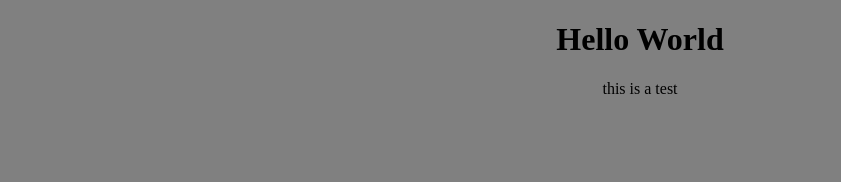
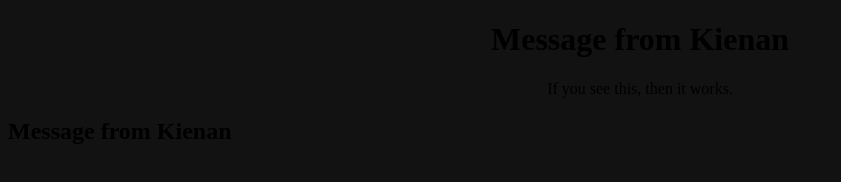
Before and after one commit to some1ishere1437/some1ishere1437.github.io, a plain HTML site: page index.html in a window 1280 px wide. Shown: the whole page, without its empty margins (0-841 px from the left). Drawn offline with Linux system fonts and the light colour scheme.

Commit message:
Update index.html

```diff
--- a/index.html
+++ b/index.html
@@ -7,8 +7,9 @@ p {text-align: center;}
 
 </style>
 </head>
-<body style="background-color:gray;">
-<h1>Hello World</h1>
-<p>this is a test</p>
+<body style="background-color:#121212;">
+<h1 style="font-family:'Uni Sans Heavy'">Message from Kienan</h1>
+<p style="font-family:'Uni Sans Heavy'">If you see this, then it works.</p>
+<h2 style="font-family:'Uni Sans Heavy'">Message from Kienan</h2>
 </body>
 </html>
```
